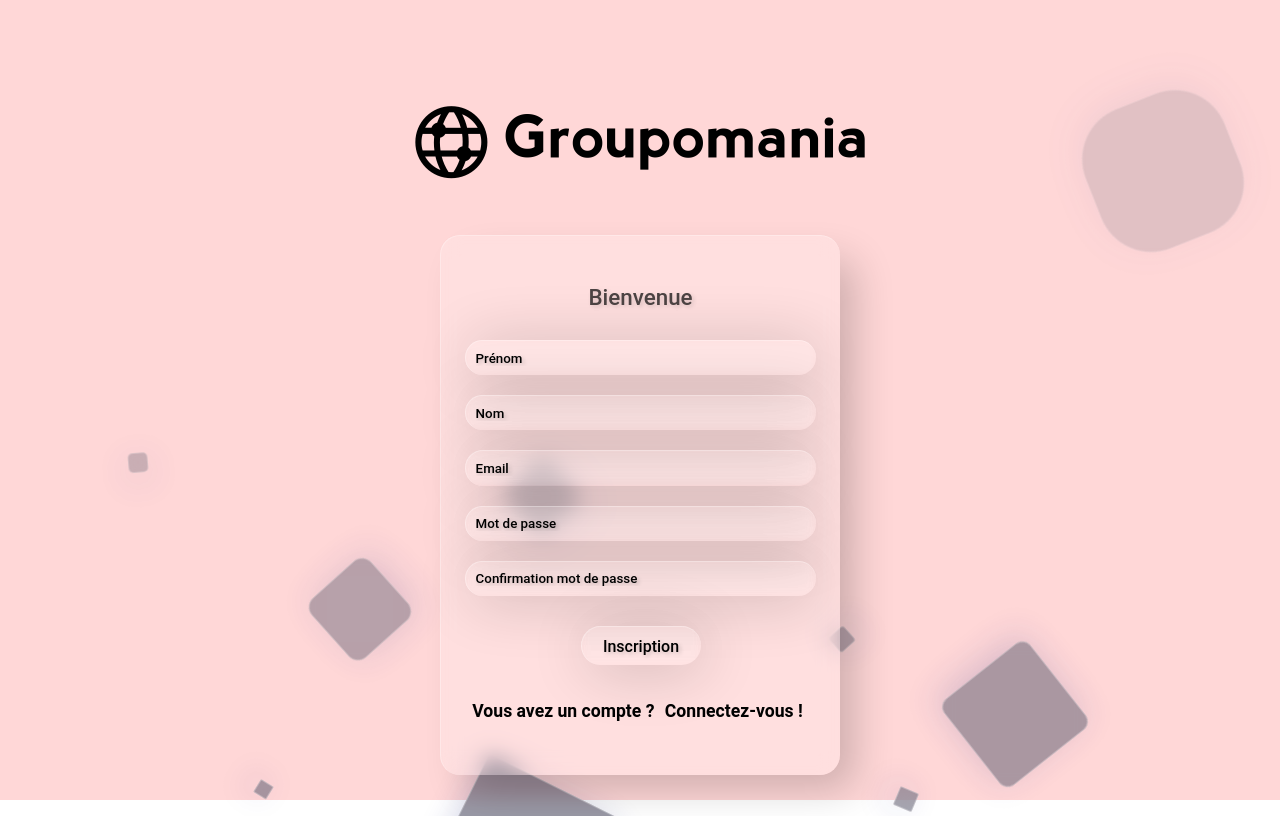
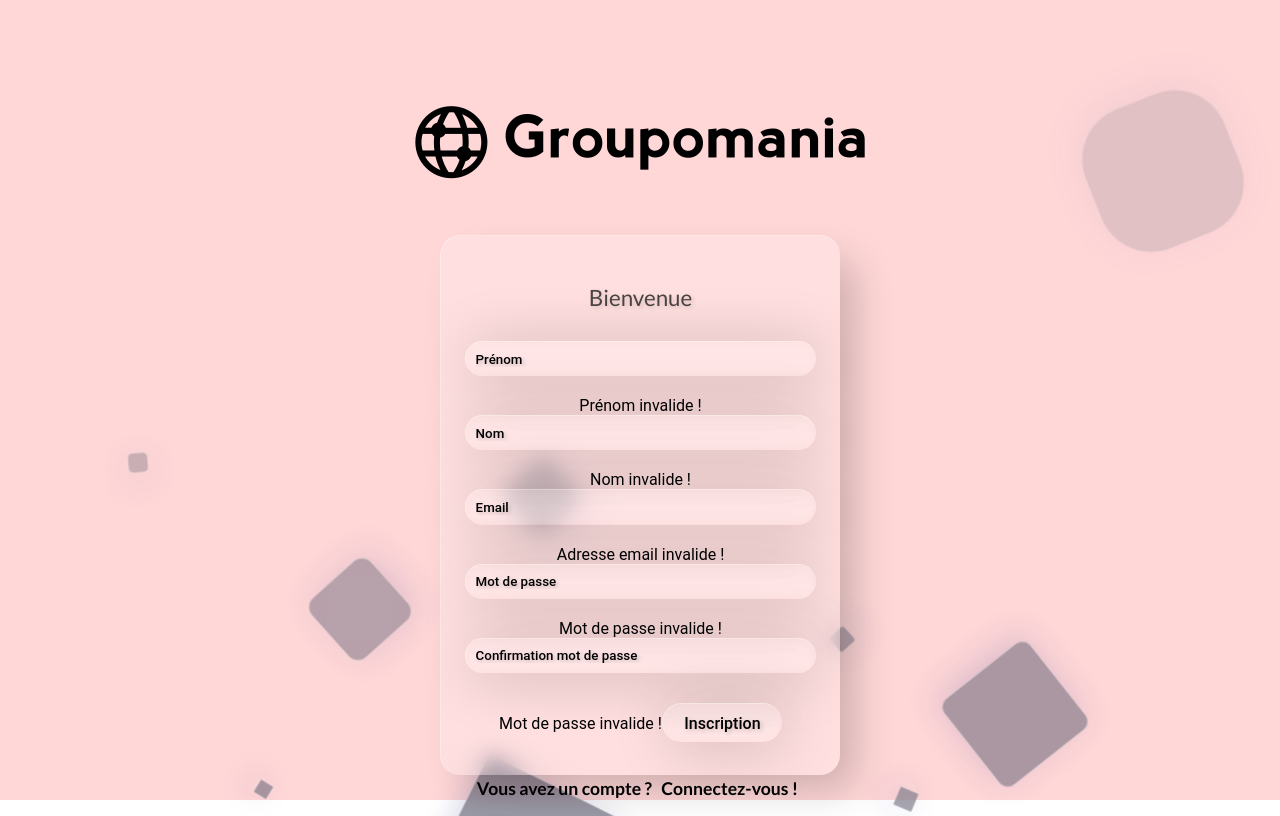
Before and after one commit to Michaelbr-Dev/P7-frontend, a Vue app: page /login in a window 1280 px wide. Both pictures are taken after a click on the button "Inscrivez-vous !". Built offline with nearby package versions, Linux system fonts and the light colour scheme.

Commit message:
✨ Add signup feature.

```diff
--- a/src/components/SignUpForm.vue
+++ b/src/components/SignUpForm.vue
@@ -1,38 +1,50 @@
 <template>
   <div class="container">
-    <form>
+    <form @submit.prevent="userSignUp()">
       <p>Bienvenue</p>
       <label for="first-name"></label>
       <input
         type="text"
-        name="first-name"
-        value=""
+        name="firstName"
         placeholder="Prénom"
+        v-model="firstName"
         required="required"
-      /><br />
+      /><br /><span v-if="!isFirstNameValid">Prénom invalide !</span>
       <label for="last-name"></label>
       <input
         type="text"
-        name="last-name"
-        value=""
+        name="lastName"
         placeholder="Nom"
+        v-model="lastName"
         required="required"
-      /><br />
+      /><br /><span v-if="!isLastNameValid">Nom invalide !</span>
       <label for="Email"></label>
-      <input type="email" placeholder="Email" required="required" /><br />
+      <input type="email" placeholder="Email" v-model="email" /><br /><span
+        v-if="!isEmailValid"
+        >Adresse email invalide !</span
+      >
       <label for="Password"></label>
       <input
         type="password"
+        name="password"
         placeholder="Mot de passe"
+        v-model="password"
         required="required"
-      /><br />
+      /><br /><span v-if="!isPasswordValid">Mot de passe invalide !</span>
       <label for="Password-confirmation"></label>
       <input
-        type="password-confirmation"
+        type="password"
+        name="passwordConfirm"
         placeholder="Confirmation mot de passe"
+        v-model="passwordConfirm"
         required="required"
-      /><br />
-      <input type="button" value="Inscription" /><br />
+      /><br /><span v-if="!isPasswordConfirmValid"
+        >Mot de passe invalide !</span
+      >
+      <span v-if="isPasswordConfirmValid && !isMatchPasswordValid"
+        >Les mots de passe ne correspondent pas !</span
+      >
+      <button type="submit">Inscription</button><br />
       <div class="link">
         <span class="register">Vous avez un compte ? </span>
         <button
@@ -47,8 +59,92 @@
   </div>
 </template>
 <script>
+import validator from 'validator';
+
 export default {
   name: 'SignUpForm',
+  data() {
+    return {
+      firstName: '',
+      lastName: '',
+      email: '',
+      password: '',
+      passwordConfirm: '',
+    };
+  },
+  methods: {
+    userSignUp() {
+      if (this.isFormValid) this.signUpRequest();
+    },
+    async signUpRequest() {
+      const reqObject = {
+        method: 'POST',
+        headers: { 'content-type': 'application/json' },
+        body: JSON.stringify({
+          firstName: this.firstName,
+          lastName: this.lastName,
+          email: this.email,
+          password: this.password,
+        }),
+      };
+      try {
+        const res = await fetch(
+          `${process.env.VUE_APP_API_BASE_URL}/auth/signup`,
+          reqObject,
+        );
+        const data = await res.json();
+        if (!res.ok) {
+          throw Error(data.message);
+        }
+        this.$emit('redirect-to-login');
+      } catch (error) {
+        // eslint-disable-next-line no-alert
+        alert(error.message);
+      }
+    },
+  },
+  computed: {
+    isFirstNameValid() {
+      return this.firstName.length > 0;
+    },
+    isLastNameValid() {
+      return this.lastName.length > 0;
+    },
+    isEmailValid() {
+      return this.email.length > 0;
+    },
+    isPasswordValid() {
+      return validator.isStrongPassword(this.password, {
+        minLength: 8,
+        minLowercase: 1,
+        minUppercase: 1,
+        minNumbers: 1,
+        minSymbols: 1,
+      });
+    },
+    isPasswordConfirmValid() {
+      return validator.isStrongPassword(this.password, {
+        minLength: 8,
+        minLowercase: 1,
+        minUppercase: 1,
+        minNumbers: 1,
+        minSymbols: 1,
+      });
+    },
+    isMatchPasswordValid() {
+      return this.password === this.passwordConfirm;
+    },
+    isFormValid() {
+      return (
+        this.isFirstNameValid &&
+        this.isLastNameValid &&
+        this.isEmailValid &&
+        this.isPasswordValid &&
+        this.isPasswordConfirmValid &&
+        this.isMatchPasswordValid
+      );
+    },
+  },
 };
 </script>
 <style lang="scss" scoped>
@@ -79,7 +175,7 @@ form {
 
 p {
   color: rgb(0, 0, 0);
-  font-family: 'Roboto', 'sans-serif';
+  font-family: 'Lato', sans-serif;
   font-weight: 500;
   opacity: 0.7;
   font-size: 1.4rem;
@@ -129,11 +225,26 @@ input[type='password']:focus {
   box-shadow: 4px 4px 60px 8px rgba(0, 0, 0, 0.2);
 }
 
-input[type='button'] {
+button[type='submit'] {
+  font-family: 'Roboto', sans-serif;
+  background: transparent;
+  border: none;
+  border-left: 1px solid rgba(255, 255, 255, 0.3);
+  border-top: 1px solid rgba(255, 255, 255, 0.3);
+  padding: 0.6rem;
+  width: 100%;
+  border-radius: 50px;
+  backdrop-filter: blur(5px);
+  -webkit-backdrop-filter: blur(5px);
+  -moz-backdrop-filter: blur(5px);
+  box-shadow: 4px 4px 60px rgba(0, 0, 0, 0.2);
+  color: rgb(0, 0, 0);
+  font-weight: 500;
+  text-shadow: 2px 2px 4px rgba(0, 0, 0, 0.2);
+  transition: all 0.3s;
   margin-top: 10px;
   margin-bottom: 15px;
   width: 120px;
-
   font-size: 1rem;
   cursor: pointer;
 }
@@ -148,7 +259,7 @@ input[type='button'] {
 }
 
 .btn-link {
-  font-family: 'Roboto', 'sans-serif';
+  font-family: 'Lato', sans-serif;
   font-size: 1.1rem;
   font-weight: 700;
   border: none;
@@ -158,13 +269,13 @@ input[type='button'] {
 }
 
 .link a {
-  font-family: 'Roboto', 'sans-serif';
+  font-family: 'Lato', sans-serif;
   font-size: 1.1rem;
   font-weight: 700;
 }
 
 .register {
-  font-family: 'Roboto', 'sans-serif';
+  font-family: 'Lato', sans-serif;
   font-size: 1.1rem;
   font-weight: 700;
 }
```
